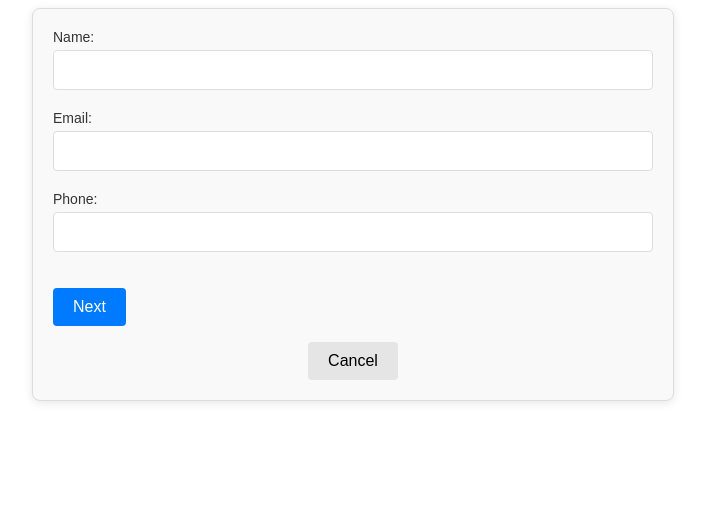
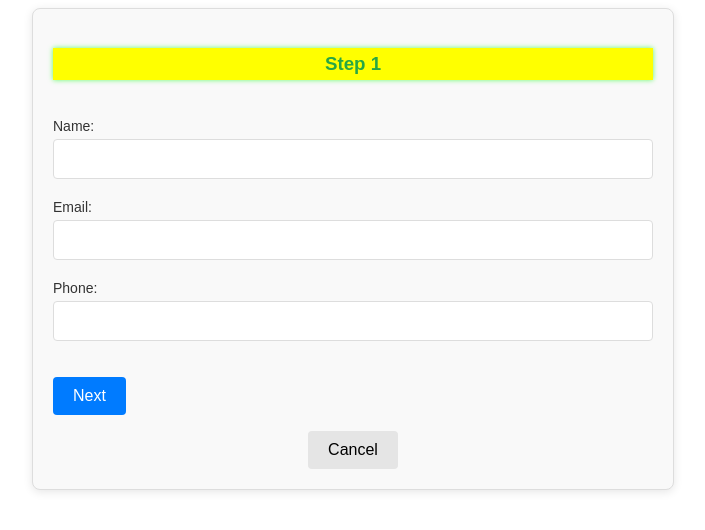
Before and after one commit to anuragjha020/multi-step-form, a React (Create React App) app: page /place-order in a window 1280 px wide. Shown: the top 530 px of the page, without its empty margins (287-992 px from the left). Built offline with nearby package versions, Linux system fonts and the light colour scheme.

Commit message:
steps css file renamed

```diff
--- a/src/components/Step1.jsx
+++ b/src/components/Step1.jsx
@@ -1,9 +1,10 @@
 import { ErrorMessage, Field } from "formik";
-import "../styles/Step1.css";
+import "../styles/Step.css";
 
 function Step1({ touched, errors }) {
   return (
     <div className="step-container">
+      <h3>Step 1</h3>
       <div className="form-group">
         <label htmlFor="name">Name:</label>
         <Field
--- a/src/components/Step2.jsx
+++ b/src/components/Step2.jsx
@@ -1,9 +1,10 @@
 import { ErrorMessage, Field } from "formik";
-import "../styles/Step1.css";
+import "../styles/Step.css";
 
 function Step2({ touched, errors }) {
   return (
     <div className="step-container">
+      <h3>Step 2</h3>
       <div className="form-group">
         <label htmlFor="city">City:</label>
         <Field
--- a/src/components/Step3.jsx
+++ b/src/components/Step3.jsx
@@ -1,9 +1,10 @@
 import { ErrorMessage, Field } from "formik";
-import "../styles/Step1.css";
+import "../styles/Step.css";
 
 function Step3({ touched, errors }) {
   return (
     <div className="step-container">
+      <h3>Step 3</h3>
       <div className="form-group">
         <label htmlFor="card">Card:</label>
         <Field
--- a/src/styles/Step1.css
+++ b/src/styles/Step.css
@@ -2,6 +2,15 @@
     display: flex;
     flex-direction: column;
     gap: 20px;
+}
+
+.step-container h3 {
+    text-align: center;
+    color: #28a745;
+    background-color: #ffff00;
+    border-color: #28a745;
+    box-shadow: 0 0 5px rgba(0, 255, 0, 0.6);
+    padding: 5px;
 }
 
 .form-group {
```
